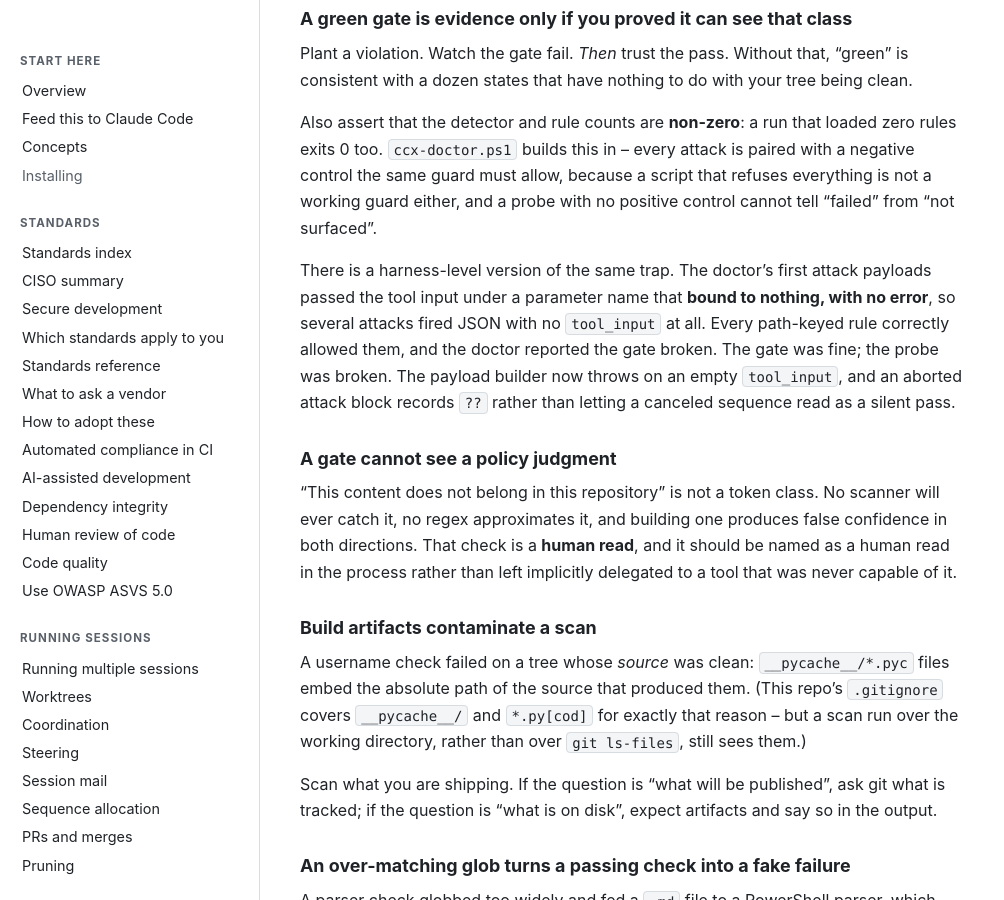
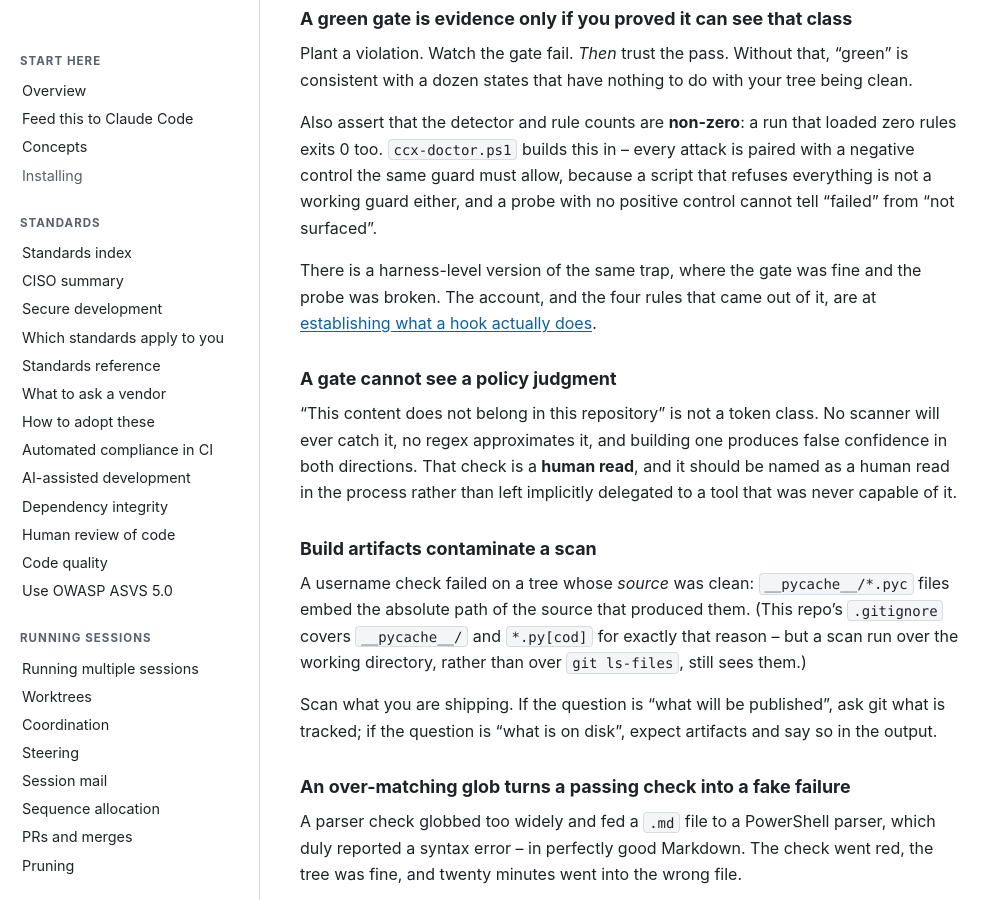
Before and after one commit to wshallwshall/claude-multisession, a Jekyll site: the page built from docs/TIPS-AND-TRICKS.md, in a window 1280 px wide and 900 px high, scrolled down 10220 px. Shown: the whole window, without its empty margins (0-1004 px from the left). Built offline with Jekyll 4.4.1, drawn with Linux system fonts in a browser that asks for light colours; our own code applies the rules of GitHub Pages for plain Markdown files.

Commit message:
Phase 7: the broken probe, told twice (#20)
HS-3, and a clean one: no PD rule spared any of it.

The doctor's first attack payloads bound tool_input to a parameter name that took nothing, silently
and with no error, so every path-keyed rule correctly allowed them and the doctor reported the gate
broken. The gate was fine; the probe was broken. That account, down to the fix -- the payload builder
now throws on an empty tool_input, and an aborted sequence records ?? rather than reading as a pass
-- was written out in full in both docs/TIPS-AND-TRICKS.md and docs/HOOKS.md.

HOOKS.md keeps it, because there it is rule 2 of four under "Establishing what a hook actually does",
each learned by getting it wrong, and PD-3 forbids removing the mechanism sentence that makes a rule
actionable. In a numbered rule set that sentence is the rule.

TIPS-AND-TRICKS keeps the bridge rather than the account, because the bridge is its own point and not
a copy: a reader who has just been told to assert non-zero detector counts needs to know the probe
can fail the same way. It now says that and links.

85 words out. The anchor was checked twice -- against HOOKS.md's real headings, and then against the
built site, where it rewrites to a real URL and the target id exists on the generated page.

Co-Authored-By: Claude Opus 5 <noreply@anthropic.com>

```diff
--- a/docs/TIPS-AND-TRICKS.md
+++ b/docs/TIPS-AND-TRICKS.md
@@ -398,12 +398,9 @@ exits 0 too. `ccx-doctor.ps1` builds this in -- every attack is paired with a ne
 same guard must allow, because a script that refuses everything is not a working guard either,
 and a probe with no positive control cannot tell "failed" from "not surfaced".
 
-There is a harness-level version of the same trap. The doctor's first attack payloads passed the
-tool input under a parameter name that **bound to nothing, with no error**, so several attacks
-fired JSON with no `tool_input` at all. Every path-keyed rule correctly allowed them, and the
-doctor reported the gate broken. The gate was fine; the probe was broken. The payload builder now
-throws on an empty `tool_input`, and an aborted attack block records `??` rather than letting a
-canceled sequence read as a silent pass.
+There is a harness-level version of the same trap, where the gate was fine and the probe was broken.
+The account, and the four rules that came out of it, are at
+[establishing what a hook actually does](HOOKS.md#establishing-what-a-hook-actually-does).
 
 ### A gate cannot see a policy judgment
 
```
